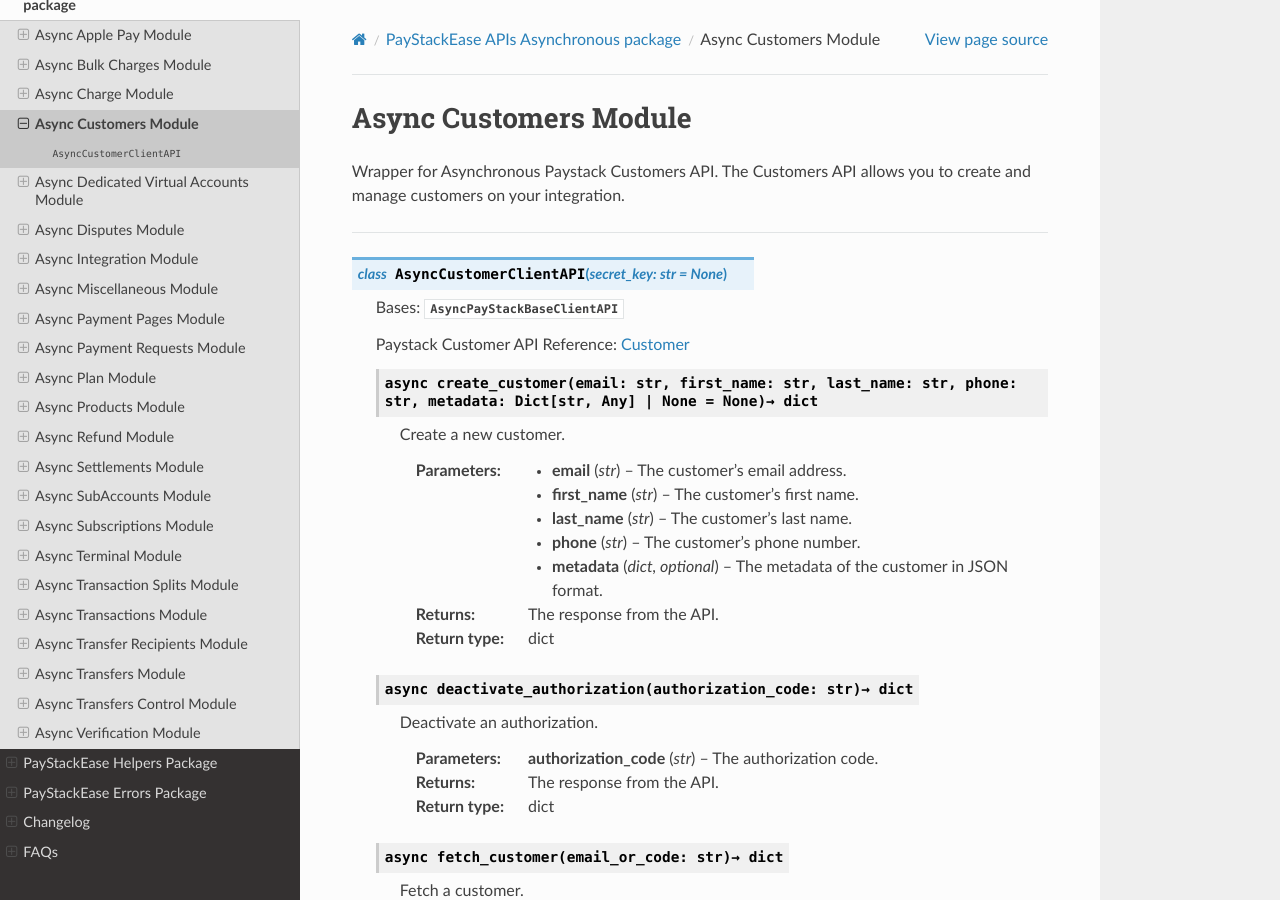
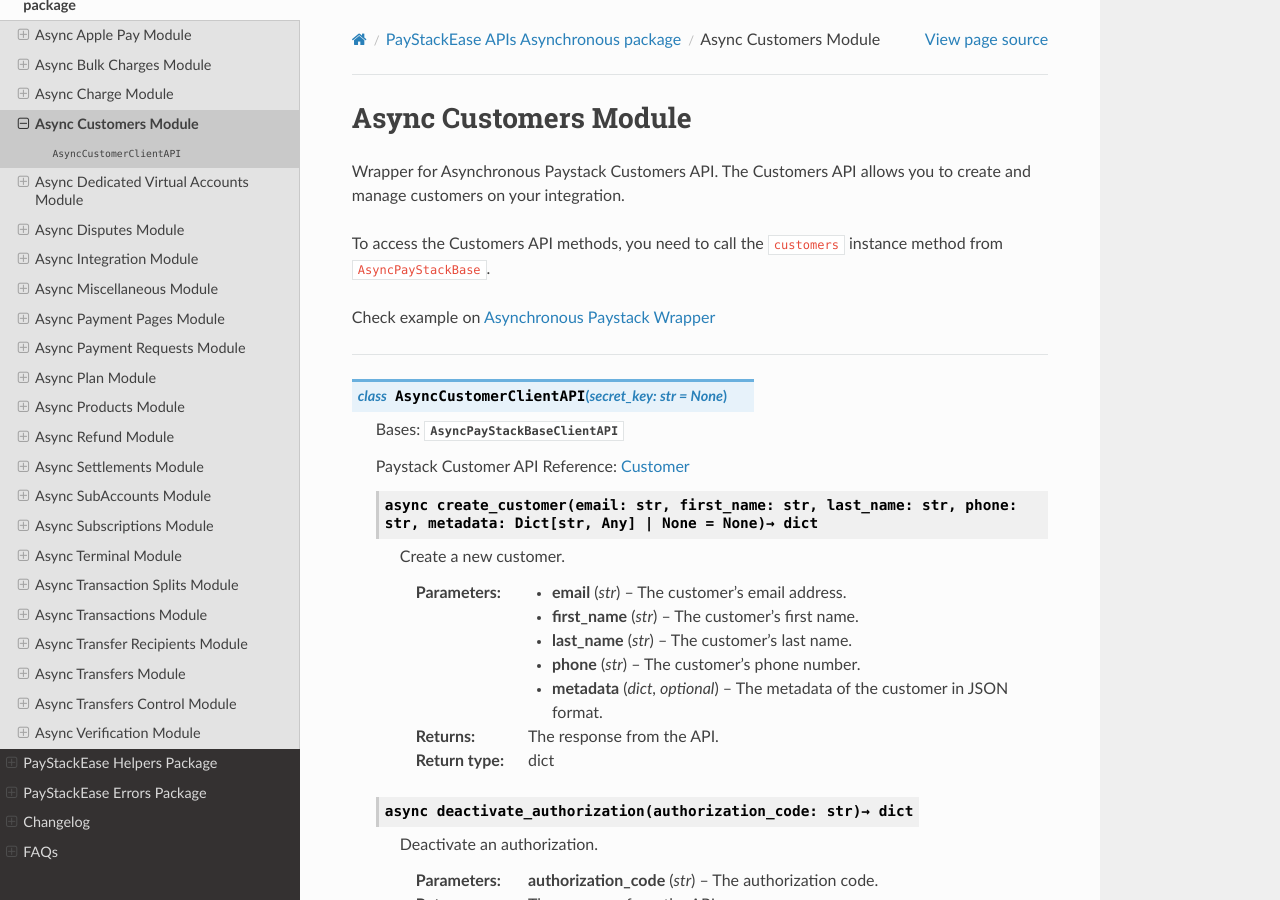
Before and after one commit to cla-bit/PayStackEase, a Sphinx documentation site: the page built from docs/source/acustomers.rst, in a window 1280 px wide and 900 px high. Built offline with Sphinx 7.4.7 and the Read the Docs theme 2.0.0, drawn with Linux system fonts in a browser that asks for light colours.

Commit message:
updated the following async and sync rst files: customers

```diff
--- a/docs/source/acustomers.rst
+++ b/docs/source/acustomers.rst
@@ -4,8 +4,12 @@
 
 .. :py:currentmodule:: paystackease.async_apis.acustomers
 
+Wrapper for Asynchronous Paystack Customers API. The Customers API allows you to
+create and manage customers on your integration.
 
-Wrapper for Asynchronous Paystack Customers API. The Customers API allows you to create and manage customers on your integration.
+To access the Customers API methods, you need to call the ``customers`` instance method from ``AsyncPayStackBase``.
+
+Check example on :doc:`apaystack`
 
 ----------------------------------------------------------------
 
```
